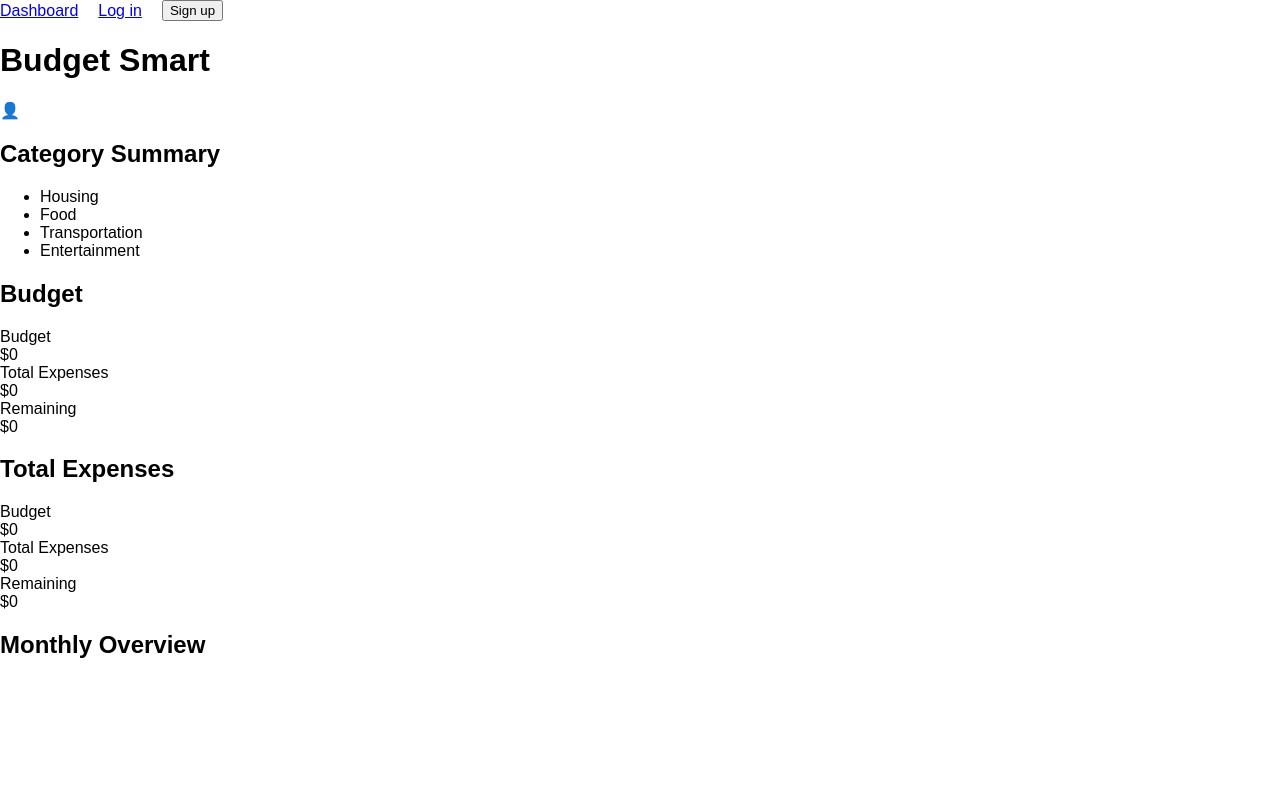
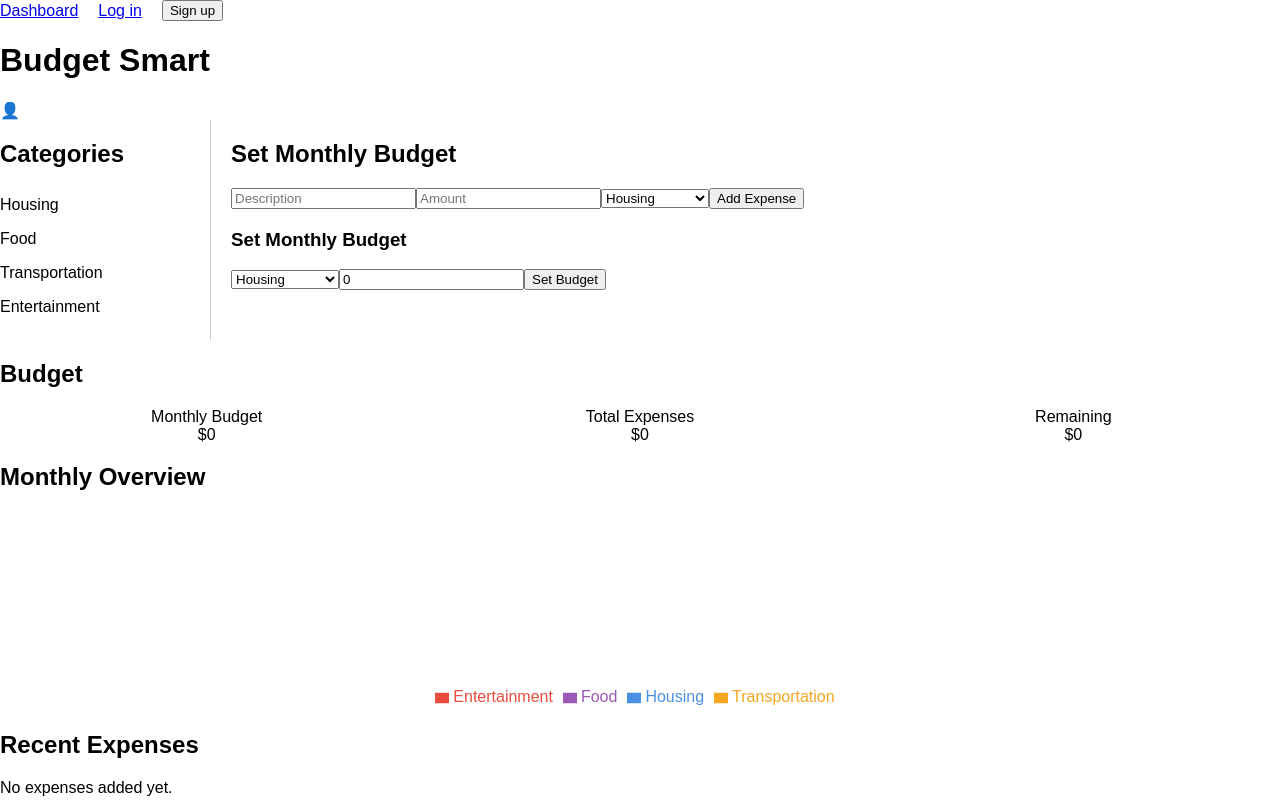
Before and after one commit to jepkemoi-sheilah1/budget-smart, a React (Create React App) app in the folder frontend/: page / in a window 1280 px wide. Shown: the top 800 px of the page. Built offline with nearby package versions, Linux system fonts and the light colour scheme; the HTML template or start-up script is replaced by a standard one.

Commit message:
update dashboard , balance card

```diff
--- a/frontend/src/components/BalanceCard.jsx
+++ b/frontend/src/components/BalanceCard.jsx
@@ -5,18 +5,18 @@ const BalanceCard = () => {
   const { totalBudget, totalSpent, remaining } = useContext(ExpenseContext);
 
   return (
-    <div className="balance-card">
-      <div>
-        <div className="balance-card-label">Budget</div>
-        <div className="balance-card-amount">${totalBudget.toFixed(0)}</div>
+    <div className="balance-card" style={{ display: 'flex', justifyContent: 'space-around', gap: '20px' }}>
+      <div style={{ flex: 1, textAlign: 'center' }}>
+        <div className="balance-card-label">Monthly Budget</div>
+        <div className="balance-card-amount" style={{ fontSize: '1rem' }}>${totalBudget.toFixed(0)}</div>
       </div>
-      <div>
+      <div style={{ flex: 1, textAlign: 'center' }}>
         <div className="balance-card-label">Total Expenses</div>
-        <div className="balance-card-amount">${totalSpent.toFixed(0)}</div>
+        <div className="balance-card-amount" style={{ fontSize: '1rem' }}>${totalSpent.toFixed(0)}</div>
       </div>
-      <div>
+      <div style={{ flex: 1, textAlign: 'center' }}>
         <div className="balance-card-label">Remaining</div>
-        <div className="balance-card-amount">${remaining.toFixed(0)}</div>
+        <div className="balance-card-amount" style={{ fontSize: '1rem' }}>${remaining.toFixed(0)}</div>
       </div>
     </div>
   );
--- a/frontend/src/components/ExpenseList.jsx
+++ b/frontend/src/components/ExpenseList.jsx
@@ -2,42 +2,65 @@ import React, { useContext } from 'react';
 import { ExpenseContext } from '../context/ExpenseContext';
 
 const ExpenseList = () => {
-  const { expenses, deleteExpense } = useContext(ExpenseContext);
+  const { expenses, deleteExpense, budgets } = useContext(ExpenseContext);
+
+  // Calculate total spent per category
+  const spentPerCategory = expenses.reduce((acc, expense) => {
+    acc[expense.category] = (acc[expense.category] || 0) + expense.amount;
+    return acc;
+  }, {});
 
   return (
     <div>
       {expenses.length === 0 ? (
         <div>No expenses added yet.</div>
       ) : (
-        expenses.map(expense => (
-          <div key={expense.id} style={{ display: 'flex', alignItems: 'center', padding: '8px 0', borderBottom: '1px solid #ccc' }}>
+        <>
+          <div style={{ display: 'flex', fontWeight: 'bold', padding: '8px 0', borderBottom: '2px solid #000', gap: '10px', flexWrap: 'wrap' }}>
+            <div style={{ width: 20, marginRight: 10 }}></div>
+            <div style={{ flex: '2 1 120px', minWidth: 0 }}>Expense</div>
+            <div style={{ flex: '1 1 100px', textAlign: 'right', whiteSpace: 'nowrap', minWidth: 0 }}>Date</div>
+            <div style={{ flex: '1 1 80px', textAlign: 'right', whiteSpace: 'nowrap', minWidth: 0 }}>Amount Spent</div>
+            <div style={{ flex: '1 1 100px', textAlign: 'right', minWidth: 0 }}>Remaining</div>
+            <div style={{ width: 60 }}></div>
+          </div>
+          {expenses.map(expense => {
+            const remainingForCategory = (budgets[expense.category] || 0) - (spentPerCategory[expense.category] || 0);
+            return (
+              <div key={expense.id} style={{ display: 'flex', alignItems: 'center', padding: '8px 0', borderBottom: '1px solid #ccc', gap: '10px', flexWrap: 'wrap' }}>
                 <div style={{
                   width: 20,
                   height: 20,
                   borderRadius: '50%',
                   border: '2px solid #ccc',
-              marginRight: 10
+                  marginRight: 10,
+                  flexShrink: 0
                 }}></div>
-            <div style={{ flex: 1 }}>{expense.name}</div>
-            <div style={{ width: 80, textAlign: 'right' }}>{expense.date}</div>
-            <div style={{ width: 60, textAlign: 'right' }}>${expense.amount.toFixed(2)}</div>
+            <div style={{ flex: '2 1 120px', overflowWrap: 'break-word', minWidth: 0, textAlign: 'left' }}>{expense.name}</div>
+            <div style={{ flex: '1 1 100px', textAlign: 'left', whiteSpace: 'nowrap', minWidth: 0 }}>{expense.date}</div>
+            <div style={{ flex: '1 1 80px', textAlign: 'left', whiteSpace: 'nowrap', minWidth: 0 }}>${expense.amount.toFixed(2)}</div>
+
+                <div style={{ flex: '0 0 60px', display: 'flex', justifyContent: 'flex-end' }}>
                   <button
                     onClick={() => deleteExpense(expense.id)}
                     style={{
-                marginLeft: 10,
                       backgroundColor: 'red',
                       color: 'white',
                       border: 'none',
                       borderRadius: 4,
                       padding: '2px 6px',
-                cursor: 'pointer'
+                      cursor: 'pointer',
+                      minWidth: '60px'
                     }}
                     aria-label={`Delete expense ${expense.name}`}
                   >
                     Delete
                   </button>
                 </div>
-        ))
+              </div>
+            );
+          })}
+        </>
       )}
     </div>
   );
--- a/frontend/src/context/ExpenseContext.jsx
+++ b/frontend/src/context/ExpenseContext.jsx
@@ -12,7 +12,11 @@ export const ExpenseProvider = ({ children }) => {
   });
 
   const addExpense = (expense) => {
-    setExpenses(prevExpenses => [...prevExpenses, { id: Date.now(), ...expense }]);
+    const expenseWithDate = {
+      ...expense,
+      date: expense.date || new Date().toLocaleDateString(),
+    };
+    setExpenses(prevExpenses => [...prevExpenses, { id: Date.now(), ...expenseWithDate }]);
   };
 
   const deleteExpense = (id) => {
--- a/frontend/src/pages/Dashboard.jsx
+++ b/frontend/src/pages/Dashboard.jsx
@@ -18,14 +18,20 @@ const Dashboard = () => {
         </header>
 
         <div className="dashboard-main-content">
-          <aside className="dashboard-categories">
-            <h2 className="dashboard-section-title">Category Summary</h2>
-            <ul className="category-list-vertical">
-              <li className="category-item selected">Housing</li>
-              <li className="category-item">Food</li>
-              <li className="category-item">Transportation</li>
-              <li className="category-item">Entertainment</li>
-            </ul>
+          <aside style={{ display: 'flex' }}>
+            <nav className="category-menu" style={{ width: '200px', borderRight: '1px solid #ccc', paddingRight: '10px' }}>
+              <h2 className="dashboard-section-title">Categories</h2>
+              <ul className="category-list-vertical" style={{ listStyle: 'none', padding: 0 }}>
+                <li className="category-item selected" style={{ padding: '8px 0', cursor: 'pointer' }}>Housing</li>
+                <li className="category-item" style={{ padding: '8px 0', cursor: 'pointer' }}>Food</li>
+                <li className="category-item" style={{ padding: '8px 0', cursor: 'pointer' }}>Transportation</li>
+                <li className="category-item" style={{ padding: '8px 0', cursor: 'pointer' }}>Entertainment</li>
+              </ul>
+            </nav>
+            <div style={{ flex: 1, paddingLeft: '20px' }}>
+              <h2 className="dashboard-section-title">Set Monthly Budget</h2>
+              <BudgetForm />
+            </div>
           </aside>
 
           <section className="dashboard-center-section">
@@ -33,11 +39,6 @@ const Dashboard = () => {
               <div className="budget-section">
                 <h2 className="dashboard-section-title">Budget</h2>
                 <BalanceCard />
-              </div>
-
-              <div className="total-expenses-section">
-                <h2 className="dashboard-section-title">Total Expenses</h2>
-                <BalanceCard /> {/* Assuming BalanceCard can be reused or create a new component */}
               </div>
             </div>
 
@@ -53,8 +54,6 @@ const Dashboard = () => {
           <ExpenseList />
         </section>
 
-        <BudgetForm />
-
       </div>
     </ExpenseProvider>
   );
```
Lines whose indentation alone changed are shown as unchanged.
